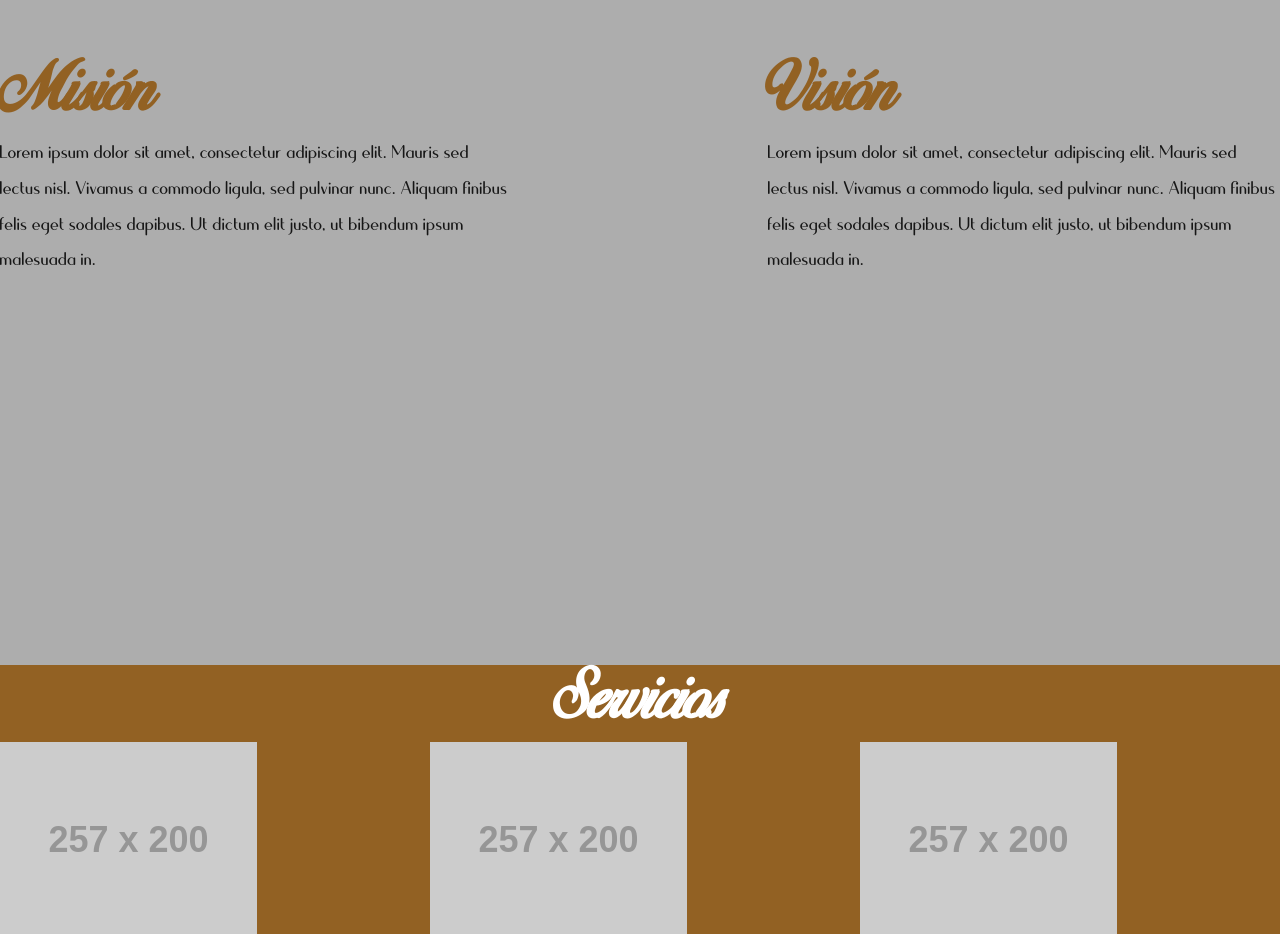
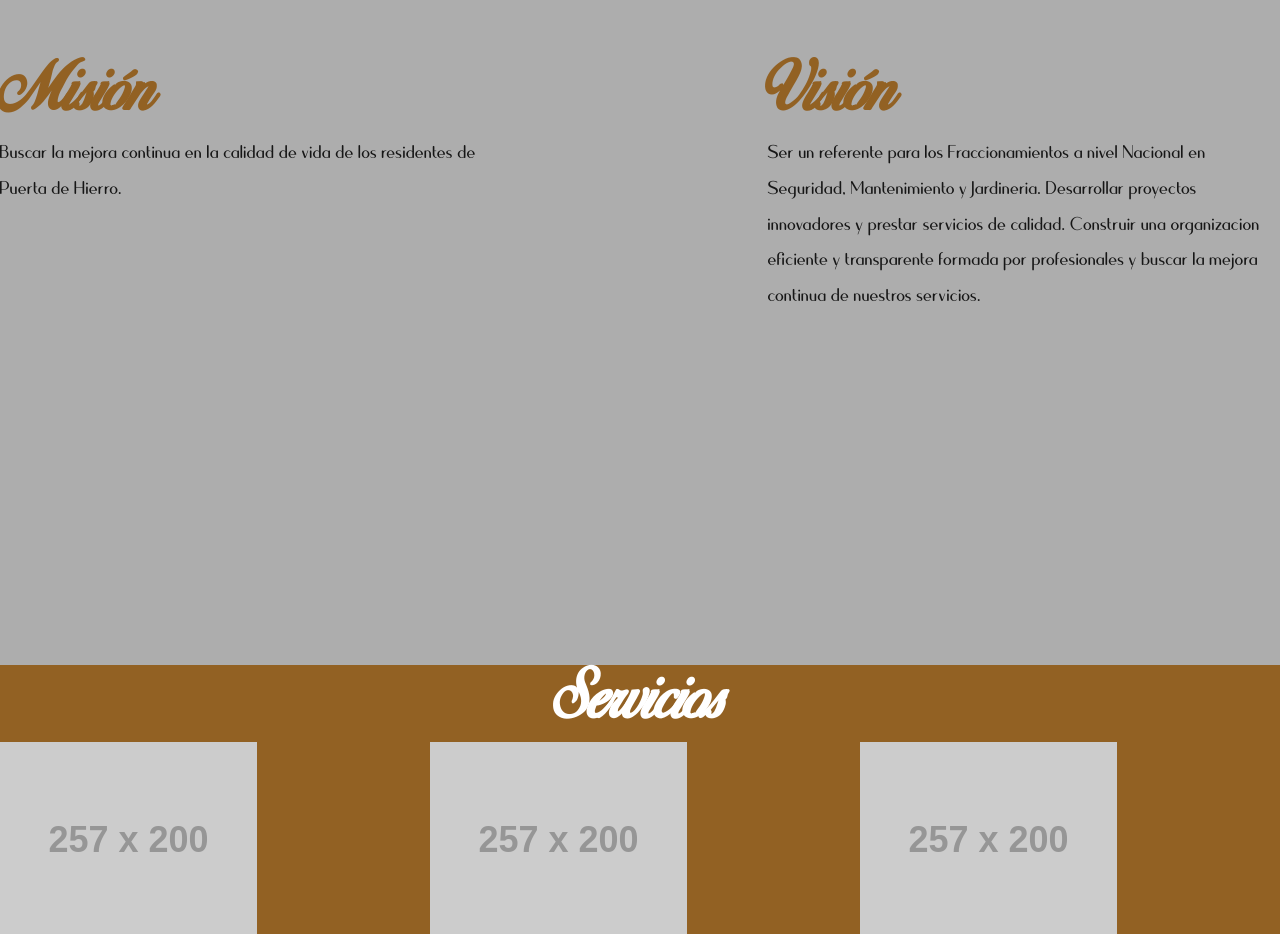
Before and after one commit to rocarlos1585/puertaDeHierro, a React (Create React App) app: page /galeria in a window 1280 px wide. Shown: the part 940-1874 px from the top of the page. Built offline with nearby package versions, Linux system fonts and the light colour scheme.

Commit message:
se agrego mision y vision

```diff
--- a/src/App.js
+++ b/src/App.js
@@ -43,14 +43,14 @@ render() {
           <Fade right>
             <h1>Misión</h1>
           </Fade>
-          <p>Lorem ipsum dolor sit amet, consectetur adipiscing elit. Mauris sed lectus nisl. Vivamus a commodo ligula, sed pulvinar nunc. Aliquam finibus felis eget sodales dapibus. Ut dictum elit justo, ut bibendum ipsum malesuada in. </p>
+          <p>Buscar la mejora continua en la calidad de vida de los residentes de Puerta de Hierro.</p>
         </div>
 
         <div className="visionContainer">
           <Fade left>
             <h1>Visión</h1>
           </Fade>
-          <p>Lorem ipsum dolor sit amet, consectetur adipiscing elit. Mauris sed lectus nisl. Vivamus a commodo ligula, sed pulvinar nunc. Aliquam finibus felis eget sodales dapibus. Ut dictum elit justo, ut bibendum ipsum malesuada in. </p>
+          <p>Ser un referente para los Fraccionamientos a nivel Nacional en Seguridad, Mantenimiento y Jardineria. Desarrollar proyectos innovadores y prestar servicios de calidad. Construir una organizacion eficiente y transparente formada por profesionales y buscar la mejora continua de nuestros servicios.</p>
         </div>
 
       </div>
--- a/src/directorio.js
+++ b/src/directorio.js
@@ -22,6 +22,7 @@ class Directorio extends Component {
 
           <div className="directorioContainer">
             <div class="ui relaxed items">
+
               <div class="item">
                 <div class="ui small image">
                   <img src="https://firebasestorage.googleapis.com/v0/b/puertahierro-67dce.appspot.com/o/andaluciaCard.jpg?alt=media&token=8ef46322-ca7d-4939-9008-63fb772a5a9d"/>
```
Also changed, not shown: 1 other file (tests, documents, lock files or other folders).
